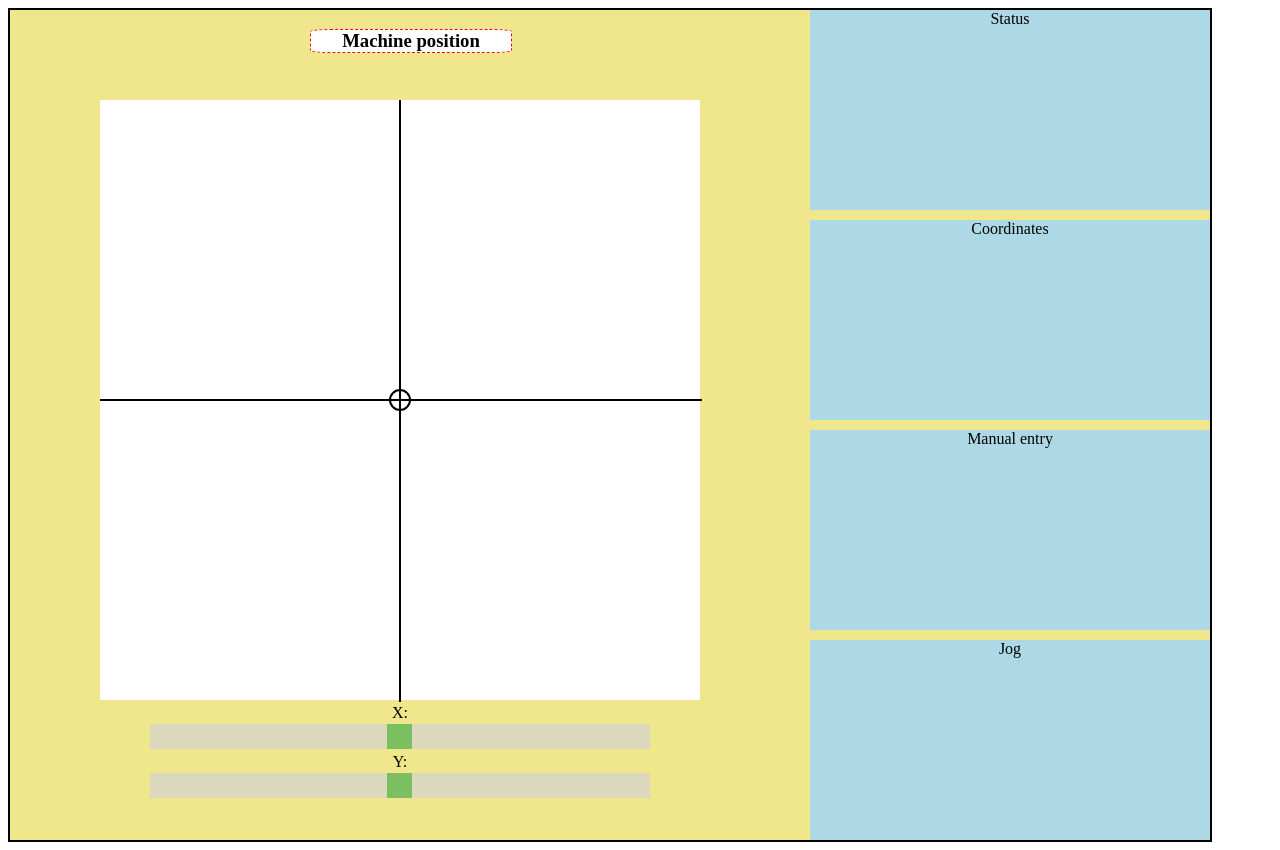
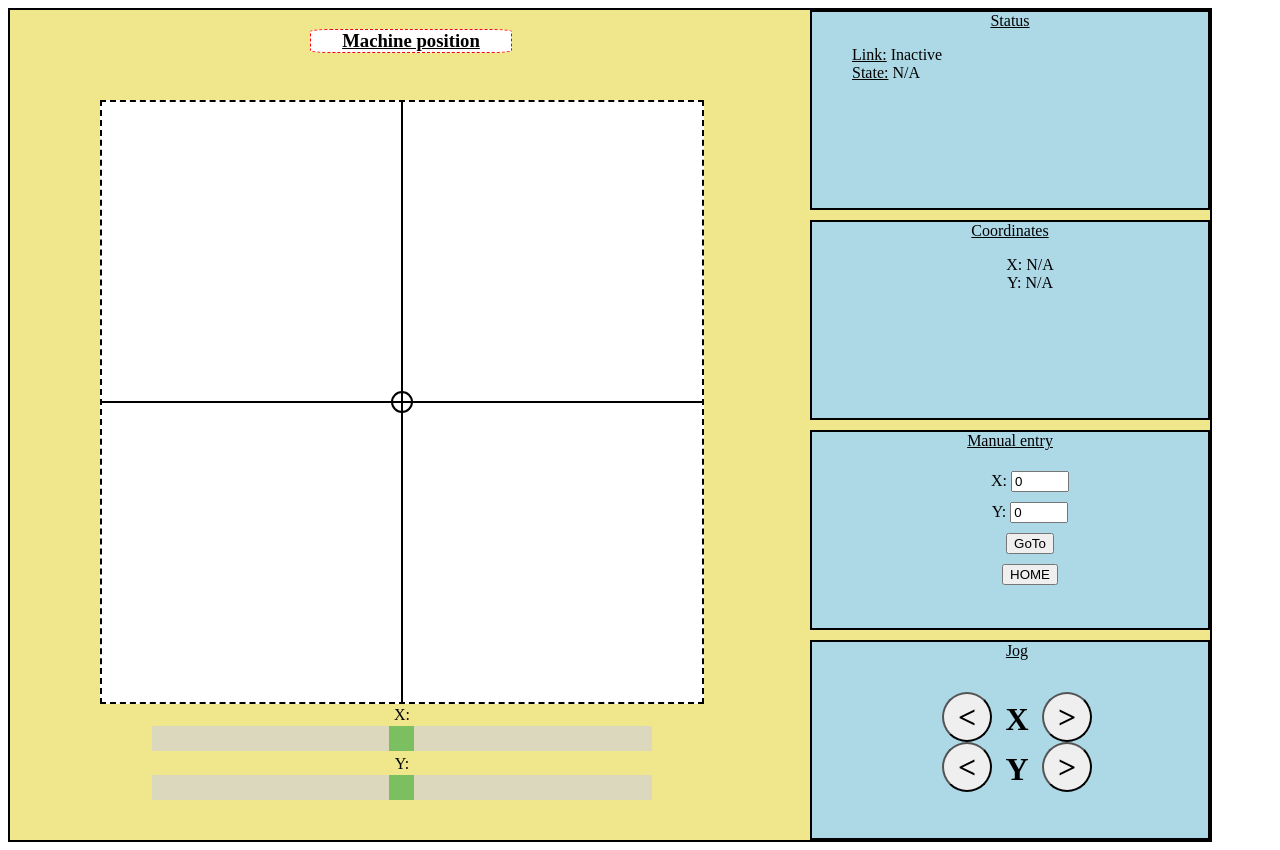
Before and after one commit to Wisetorsk/Plotter-cnc-controller, a plain HTML site: page Controller Interface/page.html in a window 1280 px wide. Drawn offline with Linux system fonts and the light colour scheme.

Commit message:
added x and y job buttons. + State display

```diff
--- a/Controller Interface/page.html
+++ b/Controller Interface/page.html
@@ -28,14 +28,52 @@
         </div>
         <div class="panel">
             <div class="dataWrapper">
-                <div class="dataPanel">Status</div>
-                <div class="dataPanel">Coordinates</div>
-                <div class="dataPanel">Manual entry</div>
-                <div class="dataPanel">Jog</div>
+                <div class="dataPanel" id="statusPanel">
+                    <u id="statusHeader">Status</u>
+                    <ul id="statusList">
+                        <li id="link"><u>Link:</u> <span id="linkText">N/A</span></li>
+                        <li id="state"><u>State:</u> N/A</li>
+
+                    </ul>
+
+
+                </div>
+
+                <div class="dataPanel" id="coordinatePanel">
+                    <u id="coordinateHeader">Coordinates</u>
+                    <ul id="machineCoordinates">
+                        <li id="xCoordinate">X: &#9;<span id="xCoordinateText">N/A</span></li>
+                        <li id="yCoordinate">Y: &#9;<span id="yCoordinateText">N/A</span></li>
+
+                    </ul>
+
+                </div>
+
+                <div class="dataPanel" id="manualPanel">
+                    <u id="manualHeader">Manual entry</u>
+                    <ul id="coordinateInput">
+                            <li>X: <input class="coordinateInput" type="number" id="xInputField" value="0"></li>
+                            <li>Y: <input class="coordinateInput" type="number" id="yInputField" value="0"></li>
+                            <li class="btn"><button onclick="goTo(document.getElementById('xInputField').value, document.getElementById('yInputField').value)">GoTo</button></li>
+                            <li class="btn"><button onclick="home()">HOME</button></li>
+                            </ul>
+                </div>
+
+                <div class="dataPanel" id="jogPanel">
+                    <u id="jogHeader">Jog</u>
+                    <button class="dirButton" id="xJogLeft" value="left" onclick="xjog(this)"><</button>
+                    <div id="x">X</div>
+                    <button class="dirButton" id="xJogRight" value="right" onclick="xjog(this)">></button>
+                    <button class="dirButton" id="yJogLeft" value="left" onclick="yjog(this)"><</button>
+                    <div id="y">Y</div>
+                    <button class="dirButton" id="yJogRight" value="right" onclick="yjog(this)">></button>
+                </div>
 
             </div>
         </div>
     </div>
-    <script type="text/javascript" src="script.js"></script>
+    <script type="text/javascript" src="script.js">
+        main();
+    </script>
 </body>
 </html>
--- a/Controller Interface/script.js
+++ b/Controller Interface/script.js
@@ -8,3 +8,40 @@ function updateY() {
     console.log("updateY");
     document.getElementById('yline').style.top = document.getElementById('myRangeY').value;
 }
+
+function xjog(element) {
+    console.log('x:');
+    if (element.value == "right") {
+        console.log('jog right');
+    } else {
+        console.log('jog left');
+    }
+}
+
+function yjog(element) {
+    console.log('Y:');
+    if (element.value == "right") {
+        console.log('jog right');
+    } else {
+        console.log('jog left');
+    }
+}
+
+function getMachineStatus() {
+    console.log('Fetching current machine state');
+    document.getElementById('linkText').innerHTML = "Inactive";
+}
+
+function main() {
+    getMachineStatus();
+}
+
+function home() {
+    console.log('Going Home');
+}
+
+function goTo(x, y) {
+    console.log('Moving to (' + x + ',' + y + ')');
+}
+
+main();
--- a/Controller Interface/style.css
+++ b/Controller Interface/style.css
@@ -25,10 +25,11 @@ body
 
 .dataPanel {
     background-color: lightblue;
+    border: black 2px solid;
 }
 
 .xy-window {
-
+    border: black dashed 2px;
     width: 600px;
     height: 600px;
     background-color: white;
@@ -101,4 +102,58 @@ body
     width: 200px;
     text-align: center;
     margin-left: 300px;
+    text-decoration: underline;
 }
+
+#jogPanel {
+    display: grid;
+    grid-template-columns: 50px 50px 50px;
+    grid-template-rows: 50px 50px 50px;
+    padding-left: 130px;
+}
+
+#jogHeader {
+    grid-column-start: 1;
+    grid-column-end: 4;
+
+}
+
+ul#statusList {
+    text-decoration: none;
+    list-style: none;
+    text-align: left;
+}
+
+.dirButton {
+    font-family: italic;
+    font-weight: bold;
+    text-decoration: none;
+    font-size: 200%;
+    border-radius: 50%;
+}
+
+input.coordinateInput {
+    width: 50px;
+}
+
+div#y, div#x  {
+    text-align: center;
+    align-content: center;
+    font-size: 200%;
+    font-weight: bold;
+    padding-top: 5px;
+}
+
+ul#coordinateInput, ul#machineCoordinates {
+    list-style: none;
+}
+
+ul#coordinateInput > li {
+    padding: 5px;
+}
+
+/*
+ul#statusList > li {
+
+}
+*/
```
